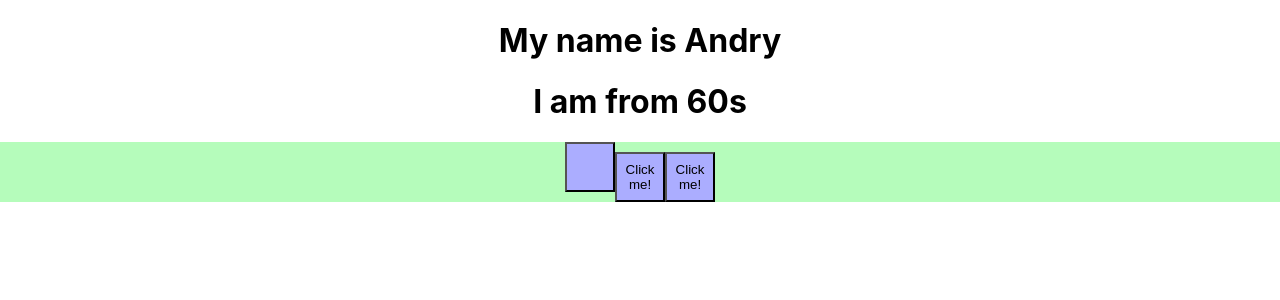
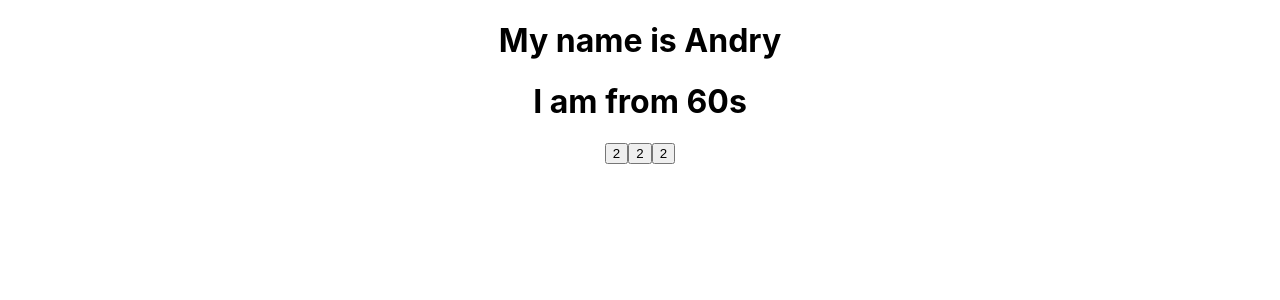
Before and after one commit to AndryFursa/project_1, a React (Create React App) app: page / in a window 1280 px wide. Shown: the top 300 px of the page. Built offline with nearby package versions, Linux system fonts and the light colour scheme.

Commit message:
button not add

```diff
--- /dev/null
+++ b/src/components/Button/Button.js
@@ -0,0 +1,11 @@
+function Button() {
+  let textButton = 'Click me!'
+
+  return (
+    <button className="Button" onClick={(textButton = '2')}>
+      {textButton}
+    </button>
+  )
+}
+
+export default Button
--- a/src/components/app/App.css
+++ b/src/components/app/App.css
@@ -11,11 +11,11 @@
  height: auto;
 
 }
-.buttons{
+.Buttons{
   text-align: center;
   background-color:rgb(171, 173, 255);
   width: 50px;
   height: 50px;
-  /* display: block; */
-  margin: 20, 20, 20;
+
+  margin: 20px, 20px, 20px;
 }
--- a/src/components/app/App.js
+++ b/src/components/app/App.js
@@ -1,17 +1,23 @@
 import './App.css'
 import Me from '../me/Me'
 import Data from '../../data/Data'
+import Button from '../Button/Button'
+
+// function changeTextButton(text) {
+//   const newTextButton = text + '12'
+//   return newTextButton
+// }
+// console.log(changeTextButton)
 
 function App() {
   const { name, years } = Data
   return (
     <div className="App">
       <Me name={name} years={years} />
-      <header className="App-header">
-        <button className="buttons"></button>
-        <button className="buttons">Click me!</button>
-        <button className="buttons">Click me!</button>
-      </header>
+      <Button />
+      <Button />
+      <Button />
+      <header className="App-header"></header>
     </div>
   )
 }
--- a/src/data/Data.js
+++ b/src/data/Data.js
@@ -3,6 +3,7 @@ const Data = {
   surname: 'Lennon',
   music: 'pop',
   years: '60',
+  //   textButton: 'Click me!',
 }
 
 export default Data
```
